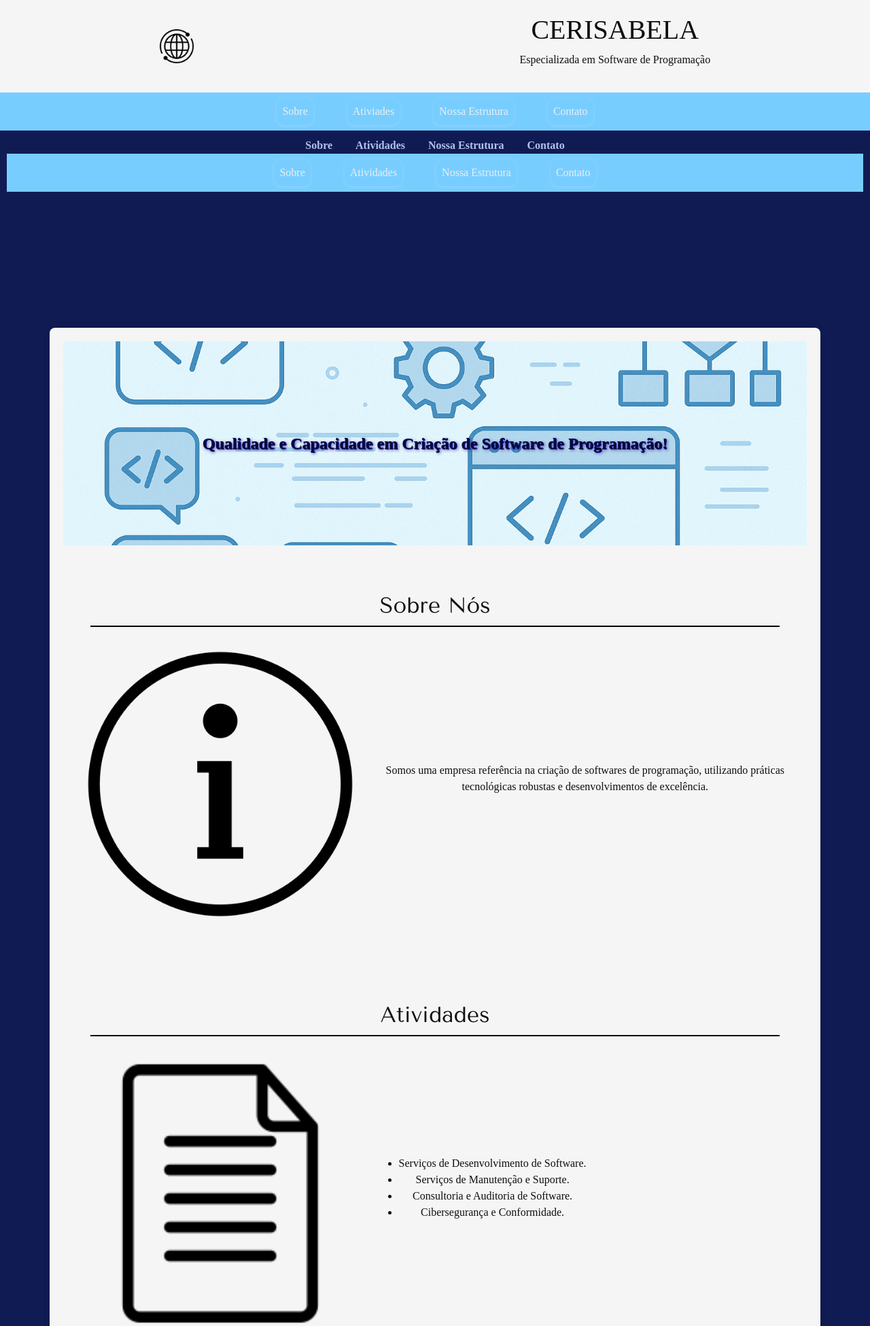
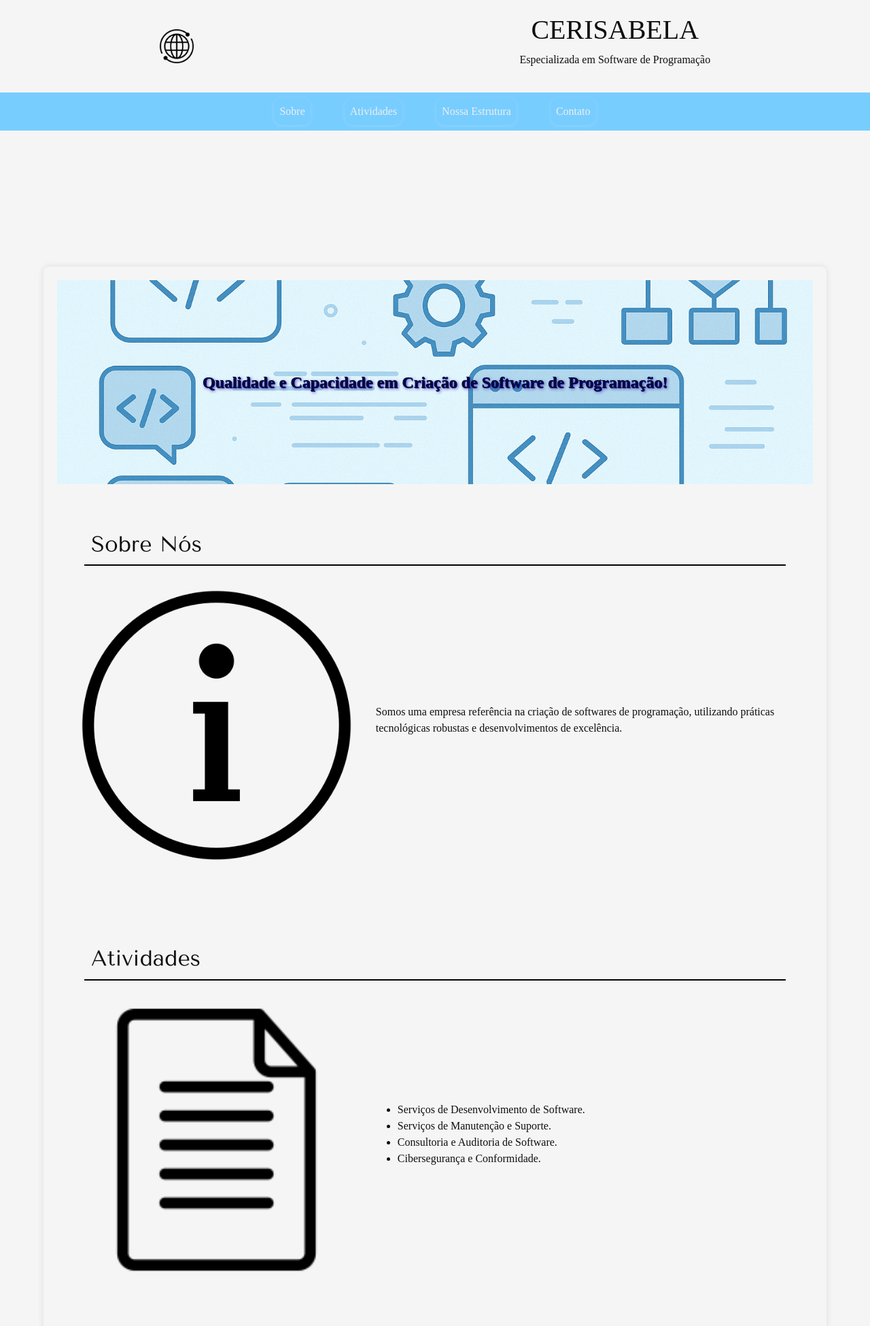
Before and after one commit to IsabelaGattass/cerisabela, a PHP site: page / in a window 1280 px wide. Shown: the top 1950 px of the page at 68% size. Run offline with PHP 8.4, Linux system fonts and the light colour scheme; some libraries are stand-ins or nearby versions; some web fonts are replaced.

Commit message:
mudança no index, bem singela

```diff
--- a/index.php
+++ b/index.php
@@ -23,37 +23,6 @@
     </header>
 
     <!-- menu de navegação -->
-
-     <nav class="navbar navbar-expand-lg nav-custom">
-  <div class="container-fluid">
-
-    <button class="navbar-toggler ms-auto" type="button" data-bs-toggle="collapse" data-bs-target="#navbarNav" aria-controls="navbarNav" aria-expanded="false" aria-label="Toggle navigation">
-      <span class="navbar-toggler-icon"></span>
-    </button>
-    <div class="collapse navbar-collapse justify-content-center" id="navbarNav">
-      <ul class="navbar-nav">
-        <li class="nav-item">
-          <a class="nav-link" href="sobre">Sobre</a>
-        </li>
-        <li class="nav-item">
-          <a class="nav-link" href="serviços">Ativiades</a>
-        </li>
-        <li class="nav-item">
-          <a class="nav-link" href="estrutura">Nossa Estrutura</a>
-        </li>
-        <li class="nav-item">
-          <a class="nav-link" href="contato">Contato</a>
-        </li>
-      </ul>
-    </div>
-  </div>
-</nav>
-
-    <nav>
-        <a href="#sobre">Sobre</a>
-        <a href="#serviços">Atividades</a>
-        <a href="#estrutura">Nossa Estrutura</a>
-        <a href="#contato">Contato</a>
 
     <nav class="navbar navbar-expand-lg nav-custom" data-bs-theme="dark">
         <div class="container-fluid">
@@ -134,10 +103,6 @@
         <!-- Finalizamos o main -->
     </main>
 
-<<<<<<< HEAD
-
-=======
->>>>>>> f322230caee87ecac536b5b42fc259e78e4a2c2c
    <footer>
         <?php require_once "_parts/_footer.php"; ?>
     </footer>
```
